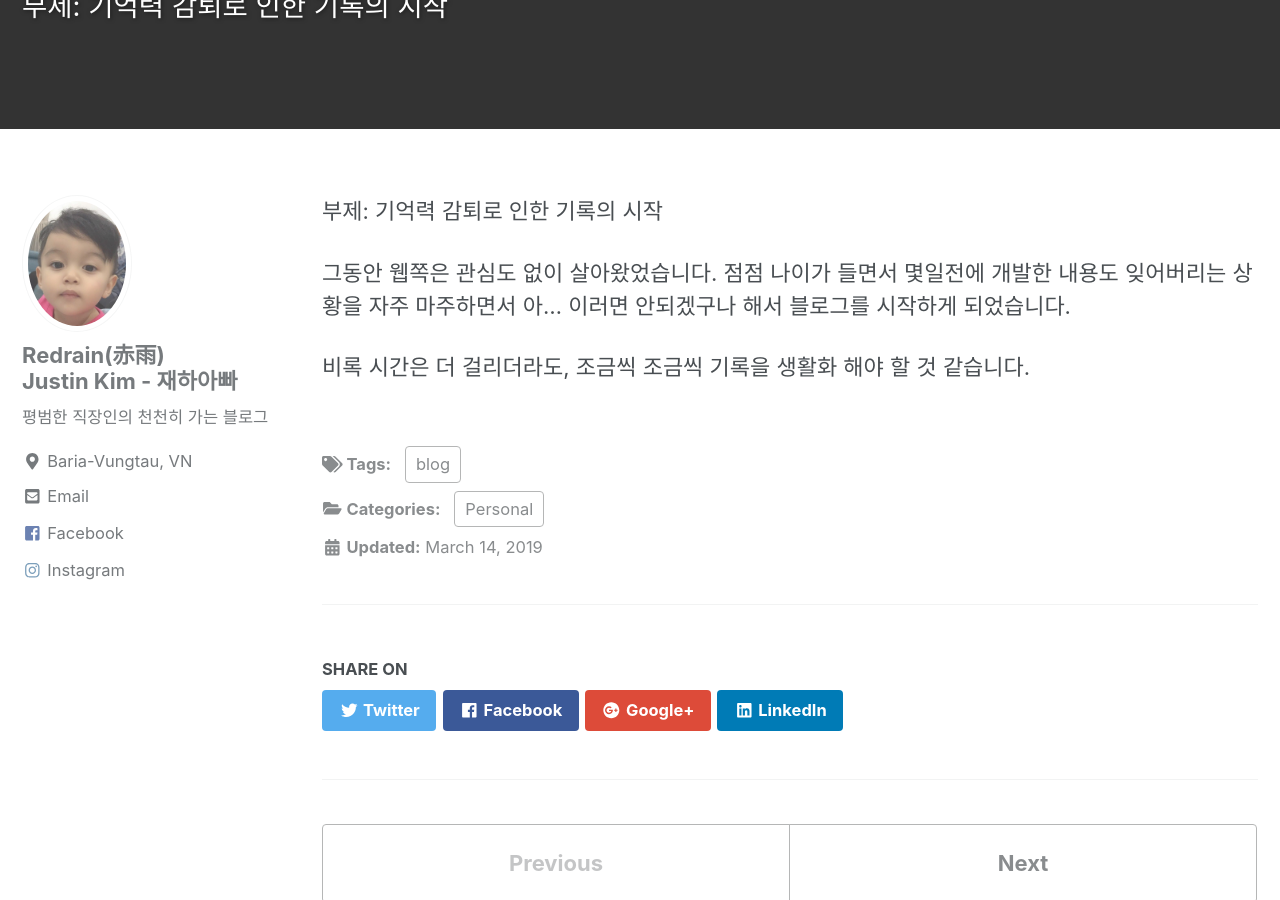
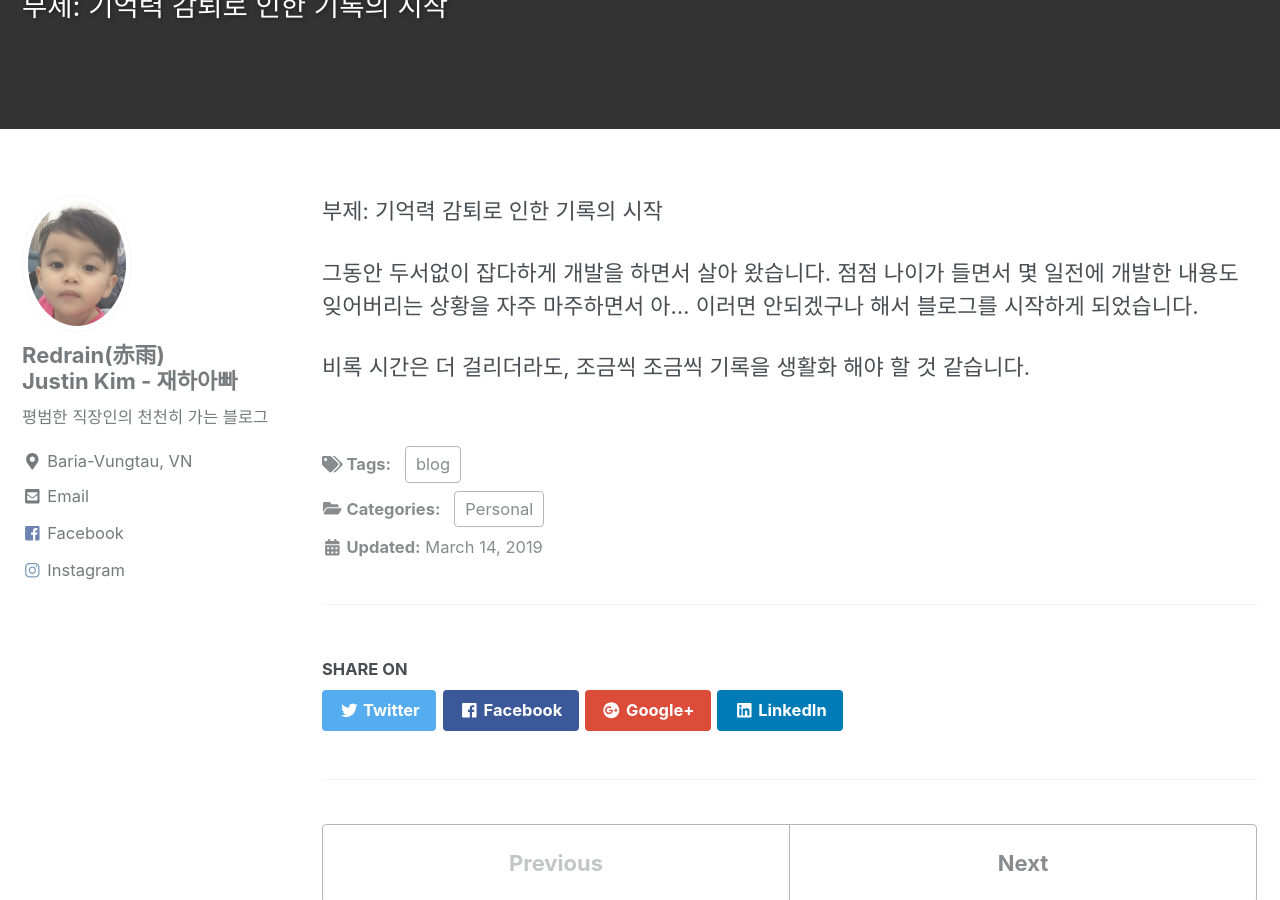
Before and after one commit to RedRainKim/RedRainKim.github.io, a Jekyll site: the page built from _posts/2019-03-14-first-start-blog.md, in a window 1280 px wide and 900 px high, scrolled down 250 px. Built offline with Jekyll 4.4.1, drawn with Linux system fonts in a browser that asks for light colours; cached includes are drawn as plain includes; comment, search, counter and statistics services are not loaded; some of the changed text lies outside the part shown.

```diff
--- a/_posts/2019-03-14-first-start-blog.md
+++ b/_posts/2019-03-14-first-start-blog.md
@@ -12,7 +12,7 @@ last_modified_at: 2019-03-14T15:02:19-04:00
 부제: 기억력 감퇴로 인한 기록의 시작
 
 
-그동안 웹쪽은 관심도 없이 살아왔었습니다.
-점점 나이가 들면서 몇일전에 개발한 내용도 잊어버리는 상황을 자주 마주하면서 아... 이러면 안되겠구나 해서 블로그를 시작하게 되었습니다.
+그동안 두서없이 잡다하게 개발을 하면서 살아 왔습니다.
+점점 나이가 들면서 몇 일전에 개발한 내용도 잊어버리는 상황을 자주 마주하면서 아... 이러면 안되겠구나 해서 블로그를 시작하게 되었습니다.
 
 비록 시간은 더 걸리더라도, 조금씩 조금씩 기록을 생활화 해야 할 것 같습니다.
```
Also changed, not shown: _posts/2019-09-17-PremierePro-study-01.md (added, +20 -0 lines).
